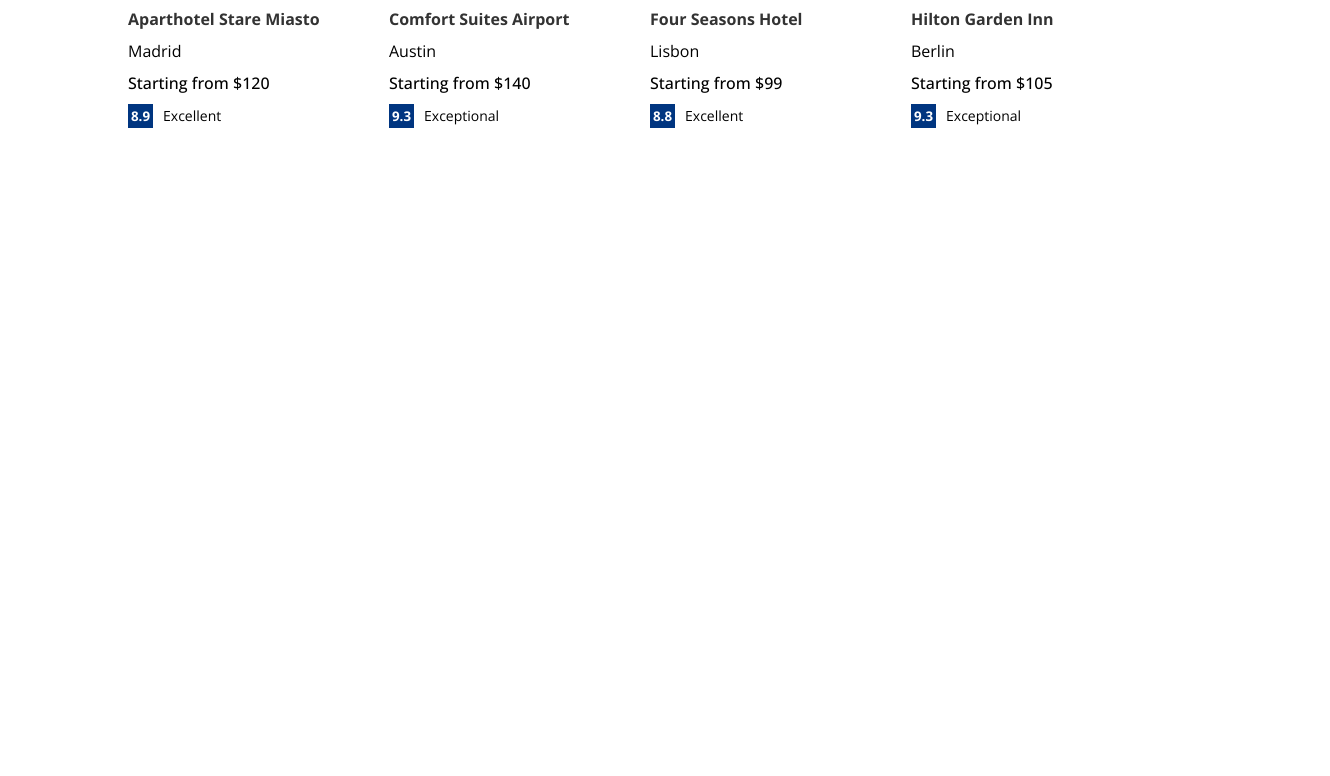
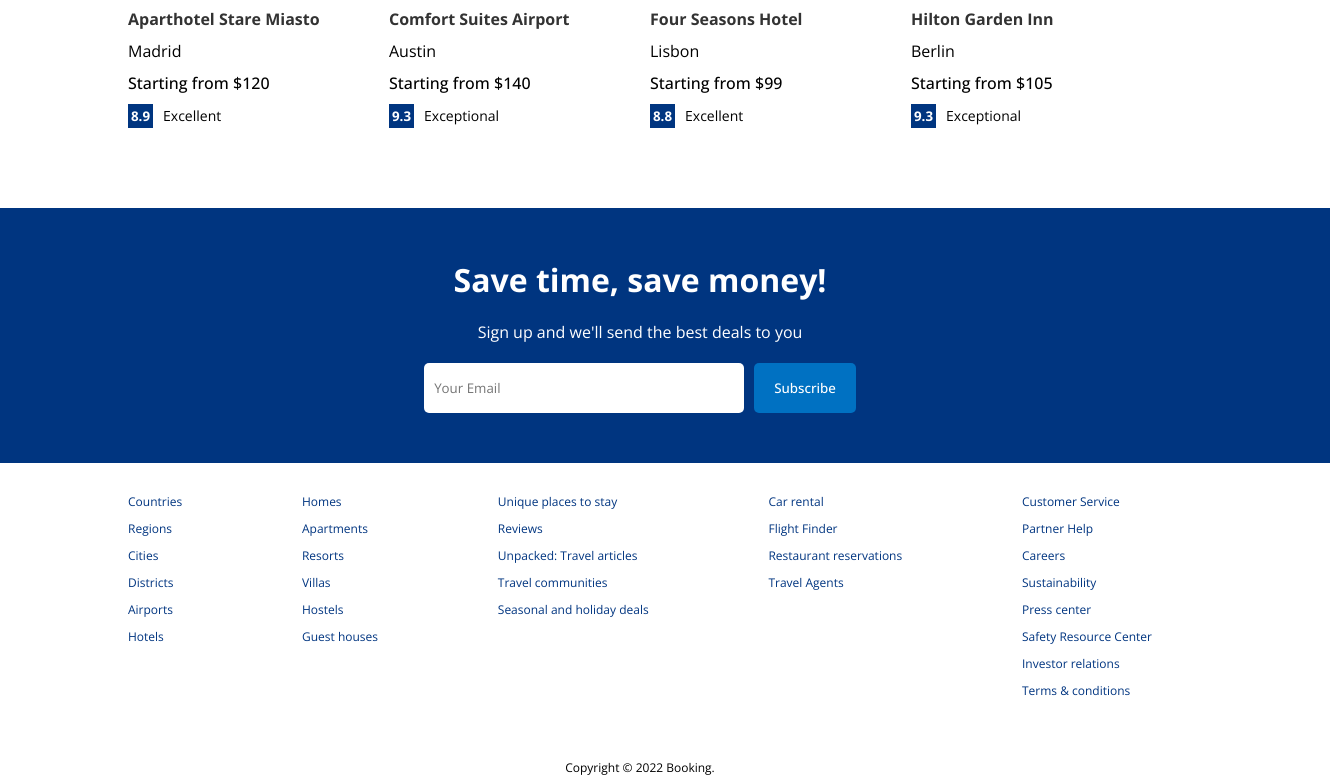
Before and after one commit to trungnd95/booking, a React (Create React App) app: page / in a window 1280 px wide. Shown: the part 1435-2211 px from the top of the page, 1330 px wide, since content can reach past the window. Before the commit the page ends 1563 px from the top, so only its background shows below. Built offline with nearby package versions, Linux system fonts and the light colour scheme.

Commit message:
done home ui

```diff
--- /dev/null
+++ b/src/components/contact/Contact.css
@@ -0,0 +1,31 @@
+.mail {
+  width: 100%;
+  margin-top: 50px;
+  background-color: #003580;
+  color: white;
+  display: flex;
+  flex-direction: column;
+  align-items: center;
+  gap: 20px;
+  padding: 50px;
+}
+
+.mailInputContainer > input {
+  width: 300px;
+  height: 30px;
+  padding: 10px;
+  border: none;
+  margin-right: 10px;
+  border-radius: 5px;
+}
+
+.mailInputContainer > button {
+  height: 50px;
+  background-color: #0071c2;
+  color: white;
+  font-weight: 500;
+  border: none;
+  border-radius: 5px;
+  cursor: pointer;
+  padding: 0px 20px;
+}
--- /dev/null
+++ b/src/components/contact/Contact.jsx
@@ -0,0 +1,17 @@
+import React from 'react';
+import './Contact.css';
+
+function Contact() {
+  return (
+    <div className="mail">
+      <h1 className="mailTitle">Save time, save money!</h1>
+      <span className="mailDesc">{`Sign up and we'll send the best deals to you`}</span>
+      <div className="mailInputContainer">
+        <input type="text" placeholder="Your Email" />
+        <button type="button">Subscribe</button>
+      </div>
+    </div>
+  );
+}
+
+export default Contact;
--- /dev/null
+++ b/src/components/footer/Footer.css
@@ -0,0 +1,26 @@
+.footer {
+  width: 100%;
+  max-width: 1024px;
+  font-size: 12px;
+  display: flex;
+  flex-direction: column;
+  align-items: center;
+}
+
+.fLists {
+  width: 100%;
+  display: flex;
+  justify-content: space-between;
+  margin-bottom: 50px;
+}
+
+.fList {
+  list-style: none;
+  padding: 0;
+}
+
+.fListItem {
+  margin-bottom: 10px;
+  color: #003580;
+  cursor: pointer;
+}
--- /dev/null
+++ b/src/components/footer/Footer.jsx
@@ -0,0 +1,53 @@
+import React from 'react';
+import './Footer.css';
+
+function Footer() {
+  return (
+    <div className="footer">
+      <div className="fLists">
+        <ul className="fList">
+          <li className="fListItem">Countries</li>
+          <li className="fListItem">Regions</li>
+          <li className="fListItem">Cities</li>
+          <li className="fListItem">Districts</li>
+          <li className="fListItem">Airports</li>
+          <li className="fListItem">Hotels</li>
+        </ul>
+        <ul className="fList">
+          <li className="fListItem">Homes </li>
+          <li className="fListItem">Apartments </li>
+          <li className="fListItem">Resorts </li>
+          <li className="fListItem">Villas</li>
+          <li className="fListItem">Hostels</li>
+          <li className="fListItem">Guest houses</li>
+        </ul>
+        <ul className="fList">
+          <li className="fListItem">Unique places to stay </li>
+          <li className="fListItem">Reviews</li>
+          <li className="fListItem">Unpacked: Travel articles </li>
+          <li className="fListItem">Travel communities </li>
+          <li className="fListItem">Seasonal and holiday deals </li>
+        </ul>
+        <ul className="fList">
+          <li className="fListItem">Car rental </li>
+          <li className="fListItem">Flight Finder</li>
+          <li className="fListItem">Restaurant reservations </li>
+          <li className="fListItem">Travel Agents </li>
+        </ul>
+        <ul className="fList">
+          <li className="fListItem">Customer Service</li>
+          <li className="fListItem">Partner Help</li>
+          <li className="fListItem">Careers</li>
+          <li className="fListItem">Sustainability</li>
+          <li className="fListItem">Press center</li>
+          <li className="fListItem">Safety Resource Center</li>
+          <li className="fListItem">Investor relations</li>
+          <li className="fListItem">Terms & conditions</li>
+        </ul>
+      </div>
+      <div className="fText">Copyright © 2022 Booking.</div>
+    </div>
+  );
+}
+
+export default Footer;
--- a/src/components/index.js
+++ b/src/components/index.js
@@ -1,8 +1,10 @@
+import Contact from './contact/Contact';
 import Featured from './featured/Featured';
 import FeaturedProperties from './featuredProperties/FeaturedProperties';
+import Footer from './footer/Footer';
 import Header from './header/Header';
 import Navbar from './navbar/Navbar';
 import PropertyList from './propertyList/PropertyList';
 import Sidebar from './sidebar/Sidebar';
 
-export { Navbar, Sidebar, Header, Featured, PropertyList, FeaturedProperties };
+export { Navbar, Sidebar, Header, Featured, PropertyList, FeaturedProperties, Contact, Footer };
--- a/src/pages/home/Home.jsx
+++ b/src/pages/home/Home.jsx
@@ -1,5 +1,13 @@
 import React from 'react';
-import { Featured, FeaturedProperties, Header, Navbar, PropertyList } from '../../components';
+import {
+  Contact,
+  Featured,
+  FeaturedProperties,
+  Footer,
+  Header,
+  Navbar,
+  PropertyList,
+} from '../../components';
 import './Home.css';
 
 function Home() {
@@ -13,6 +21,8 @@ function Home() {
         <PropertyList />
         <h1 className="homeTitle">Homes guests love</h1>
         <FeaturedProperties />
+        <Contact />
+        <Footer />
       </div>
     </div>
   );
```
